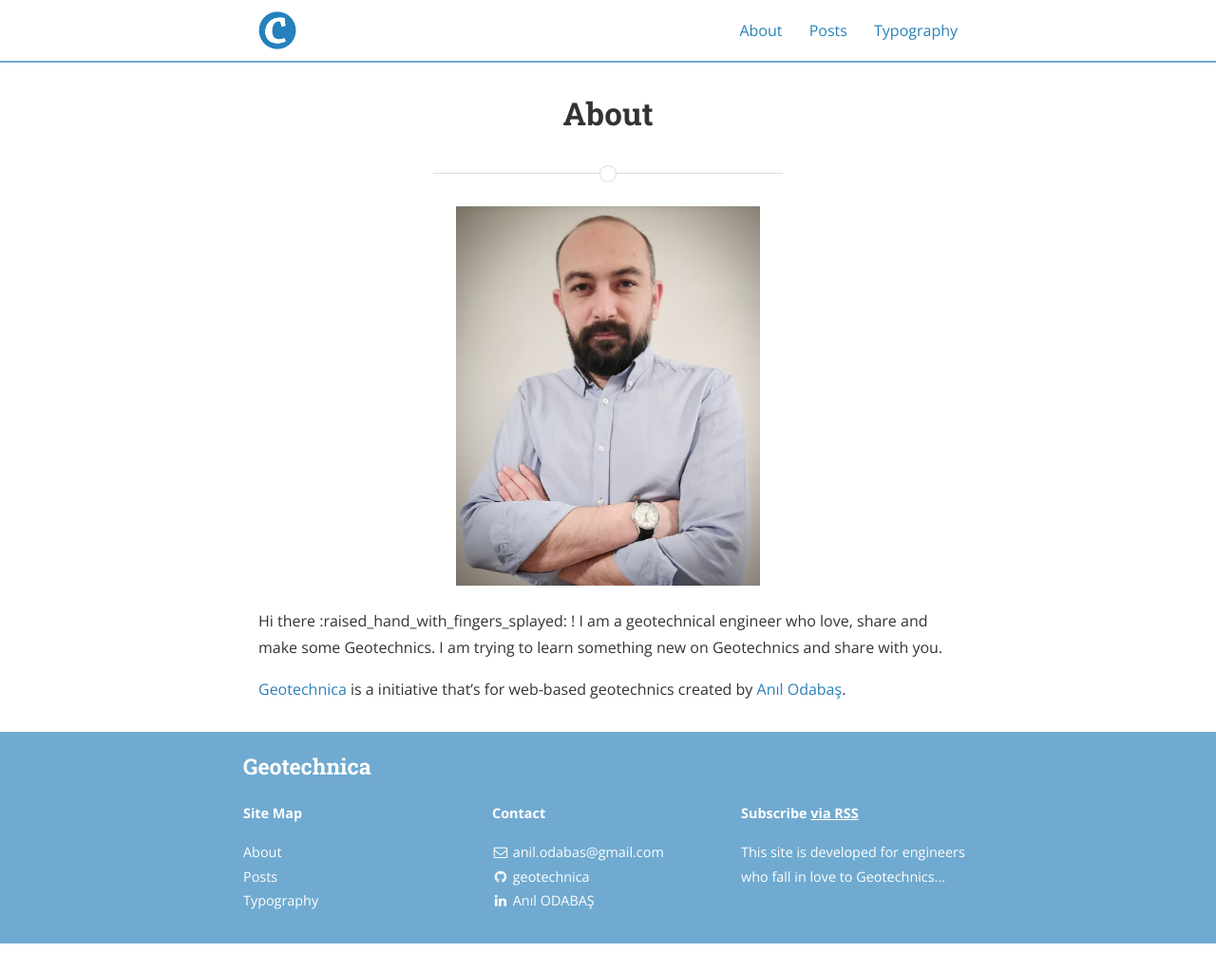
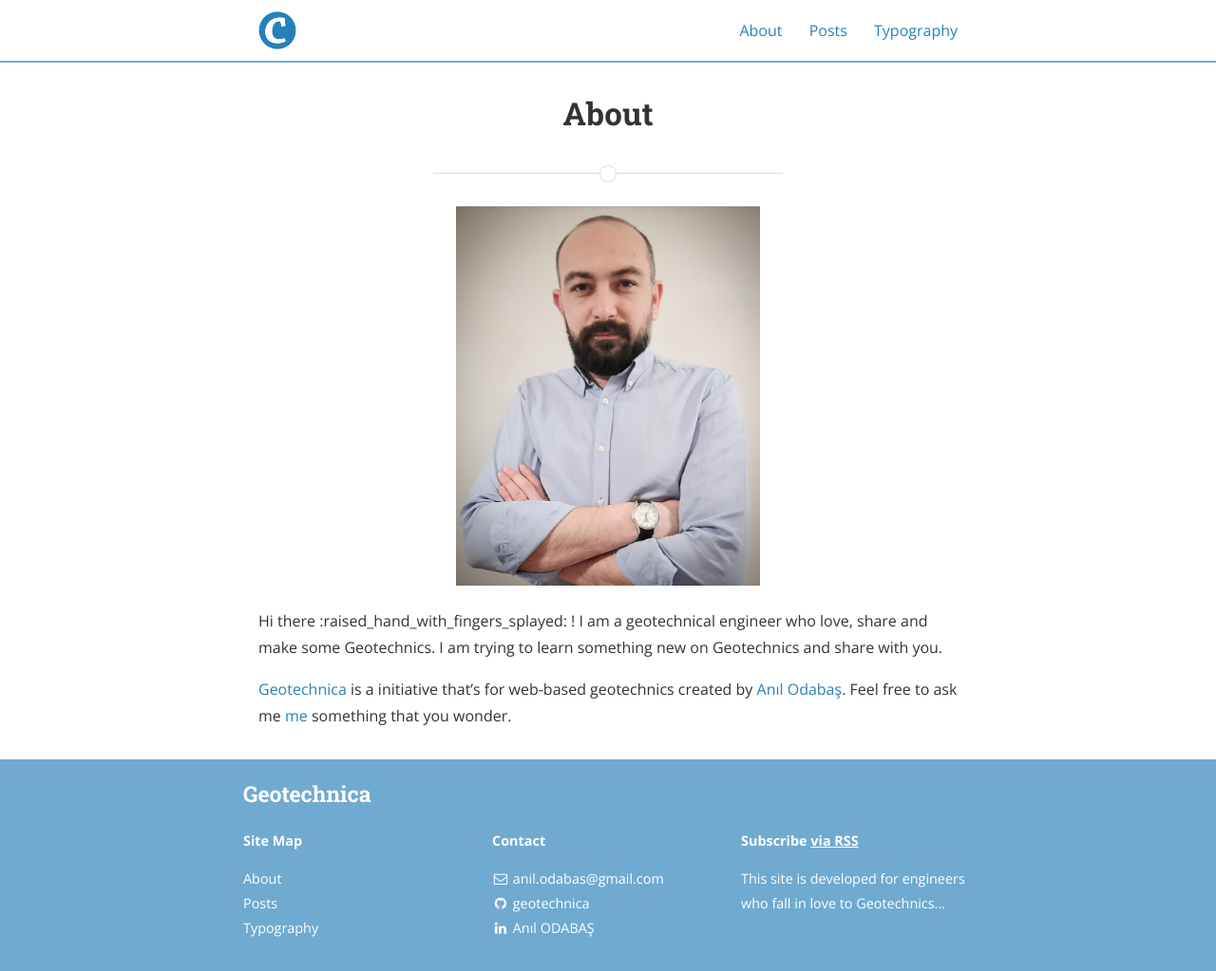
Before and after one commit to geotechnica/geotechnica.github.io, a Jekyll site: the page built from about.md, in a window 1280 px wide and 1023 px high. Shown: the whole window at 95% size. Built offline with Jekyll 4.4.1, drawn with Linux system fonts in a browser that asks for light colours; nearby versions of some CDN libraries.

Commit message:
Update about.md

```diff
--- a/about.md
+++ b/about.md
@@ -9,8 +9,9 @@ main_nav: true
 
 Hi there :raised_hand_with_fingers_splayed: ! I am a geotechnical engineer who love, share and make some Geotechnics. I am trying to learn something new on Geotechnics and share with you.
 
-[Geotechnica] [geotechnica] is a initiative that's for web-based geotechnics created by [Anıl Odabaş] [linkedin].
+[Geotechnica] [geotechnica] is a initiative that's for web-based geotechnics created by [Anıl Odabaş] [linkedin]. Feel free to ask me [me] something that you wonder.
 
 
 [geotechnica]: https://github.com/geotechnica
 [linkedin]: https://www.linkedin.com/in/anilodabas/
+[me]: anil.odabas@gmail.com
```
